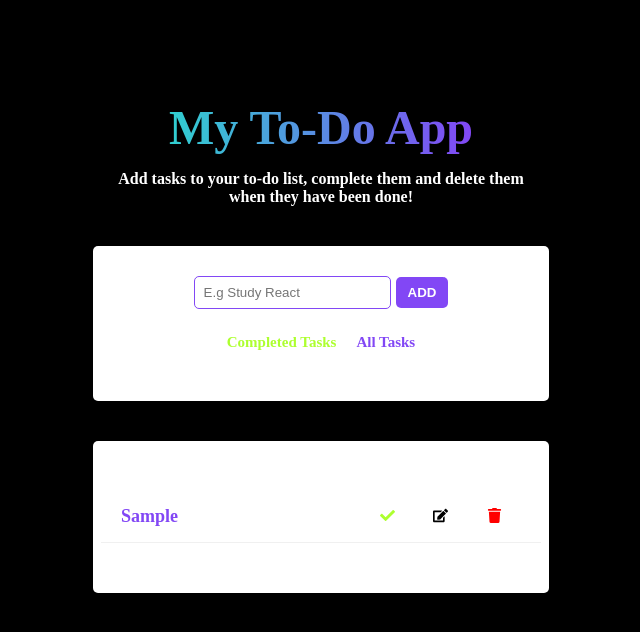
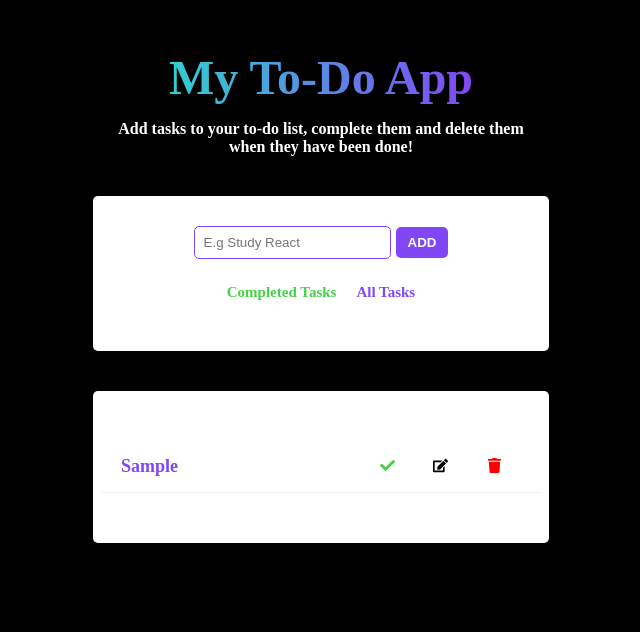
Before and after one commit to pipe1204/todo-app, a React (Create React App) app: page / in a window 1280 px wide. Both pictures are taken after typing "Sample" into the empty fields and a click on the button "ADD". Shown: the top 632 px of the page, without its empty margins (319-959 px from the left). Built offline with nearby package versions, Linux system fonts and the light colour scheme.

Commit message:
changed green color

```diff
--- a/src/components/tasks.css
+++ b/src/components/tasks.css
@@ -33,7 +33,7 @@
     font-size: 18px;
     text-decoration: line-through;
     text-decoration-thickness: 3px;
-    color: greenyellow;
+    color: rgb(69, 209, 69);
 }
 
 .editButton {
@@ -58,7 +58,7 @@
 
 .completeButton {
     background-color: transparent;
-    color: greenyellow;
+    color: rgb(69, 209, 69);
     border: none;
     font-size: 15px !important;
     cursor: pointer;
--- a/src/components/todoApp.css
+++ b/src/components/todoApp.css
@@ -36,7 +36,7 @@
     background: linear-gradient(to right, #30CFD0 0%, #8247F5 100%);
     -webkit-background-clip: text;
 	-webkit-text-fill-color: transparent;
-    margin-top: 100px;
+    margin-top: 50px;
     margin-bottom: 15px;
 }
 
@@ -89,7 +89,7 @@
 }
 
 .completedList {
-    color: greenyellow;
+    color: rgb(69, 209, 69);
     font-size: 15px;
     font-weight: bold;
     cursor: pointer;
```
